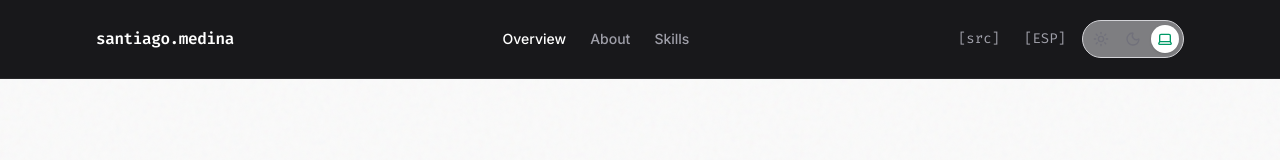
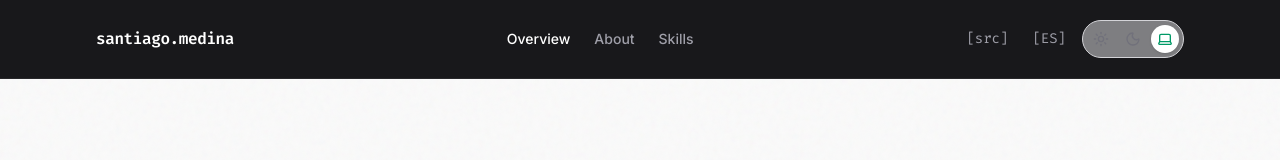
Before and after one commit to Medinaz0/Portfolio, a Next.js app: page / in a window 1280 px wide. Shown: the top 160 px of the page. Built offline with nearby package versions, Linux system fonts and the light colour scheme.

Commit message:
content: update ES/EN header

```diff
--- a/src/components/LanguageToggle.tsx
+++ b/src/components/LanguageToggle.tsx
@@ -11,7 +11,7 @@ export default function LanguageToggle() {
       className="text-sm font-mono text-zinc-400 hover:text-white transition-colors"
       aria-label={lang === "en" ? "Switch to Spanish" : "Cambiar a inglés"}
     >
-      [{lang === "en" ? "ESP" : "ENG"}]
+      [{lang === "en" ? "ES" : "EN"}]
     </button>
   );
 }
```
